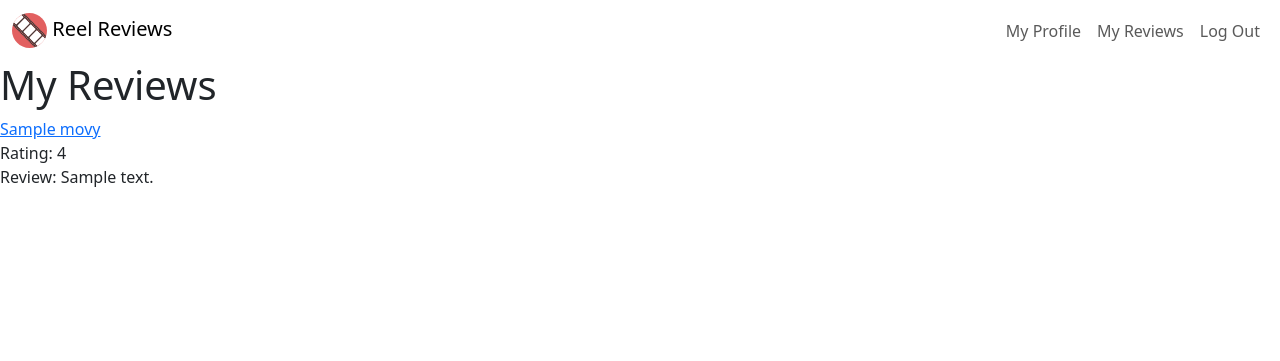
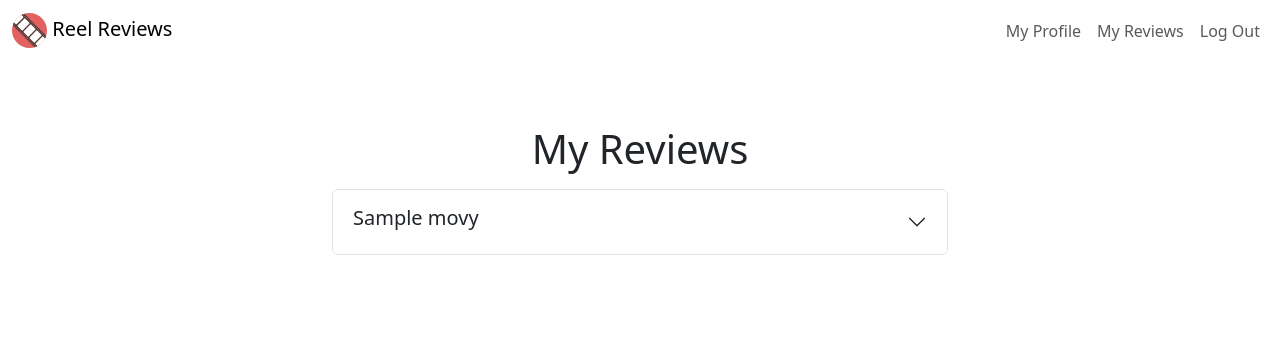
Before and after one commit to victoria-vu/Reel-Review, a Flask app: page /myreviews in a window 1280 px wide. Shown: the top 361 px of the page. Run offline with Flask 3, Linux system fonts and the light colour scheme; the visitor is signed in with stand-in values (Sample User, id 1); tables that the repository leaves empty hold one stand-in row (values such as "Sample post"); some libraries are stand-ins or nearby versions.

Commit message:
Add bootstrap to user reviews page, add function to delete reviews

```diff
--- a/templates/user_reviews.html
+++ b/templates/user_reviews.html
@@ -2,11 +2,49 @@
 {% block title %}My Reviews{% endblock %}
 
 {% block body %}
-<h1>My Reviews</h1>
-    {% for review in reviews|reverse %}
-        <a href="/movie/{{ review.movie.movie_id }}">{{ review.movie.title }}</a><br>
-        Rating: {{ review.rating }}<br>
-        Review: {{ review.review }}<br>
-        <br>
-    {% endfor %}
+<section class="py-5 my-3">
+    <div class="container col-md-6">
+    <h1 class="text-center mb-3">My Reviews</h1>
+    <div class="accordion" id="movieReviewsAccordian">
+        {% for review in reviews|reverse %}
+        <div class="accordion-item">
+          <h2 class="accordion-header" id="heading{{ review.movie.movie_id }}">
+            <button class="accordion-button collapsed" type="button" data-bs-toggle="collapse" data-bs-target="#collapse{{ review.movie.movie_id }}" aria-expanded="false" aria-controls="collapse{{ review.movie.movie_id }}">
+                <h5>{{ review.movie.title }}</h5>
+            </button>
+          </h2>
+          <div id="collapse{{ review.movie.movie_id }}" class="accordion-collapse collapse" aria-labelledby="heading{{ review.movie.movie_id }}" data-bs-parent="movieReviewsAccordian">
+            <div class="accordion-body d-flex my-4">
+
+                <!-- Movie Image -->
+                <img
+                    src="https://image.tmdb.org/t/p/original/{{ review.movie.poster_path }}"
+                    alt="{{ review.movie.title }} Poster"
+                    style="max-width: 100px; max-height: 150px;"
+                    class="mx-4"
+                />
+
+                <!-- Review Content -->
+                <div class="mx-4">
+                    <h5><a href="/movie/{{ review.movie.movie_id }}#{{ review.review_id }}">{{ review.movie.title }}</a></h5>
+                    <h6>Reviewed On: {{ review.review_date.strftime('%b %d, %Y') }}</h6>
+                    {% for i in range(review.rating) %}
+                        <i class="fa-solid fa-star star-yellow"></i>
+                    {% endfor %}
+                    <h6 class="my-3">{{ review.review }}</h6>
+
+                    <!-- Delete Review Form  -->
+                    <form class="py-1" action="/myreviews/deletereview" method="POST">
+                      <input type="hidden" name="review-id" value="{{ review.review_id }}">
+                      <button type="submit">Delete Review</button>
+                    </form>
+
+                </div>
+            </div>
+          </div>
+        </div>
+        {% endfor %}
+      </div>
+    </div>
+</section>
 {% endblock %}
```
